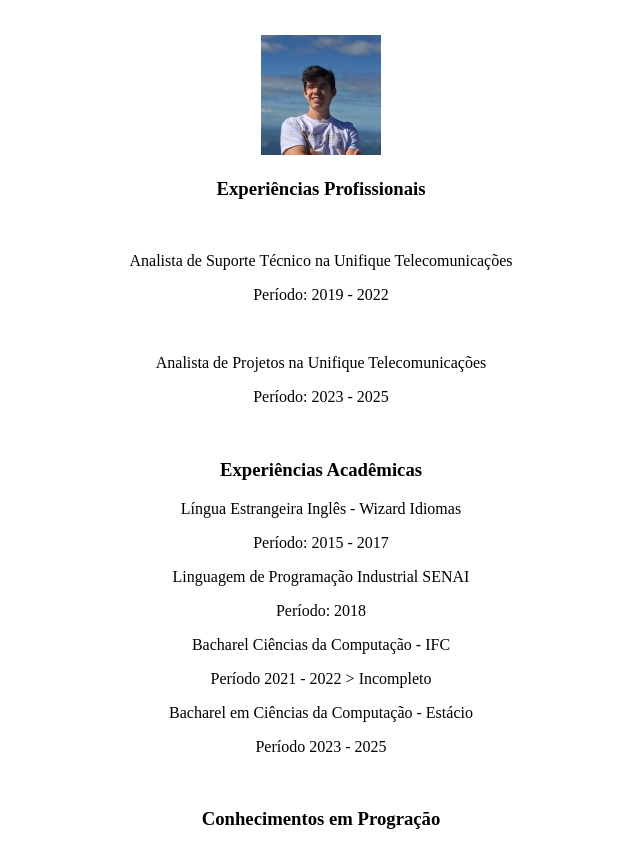
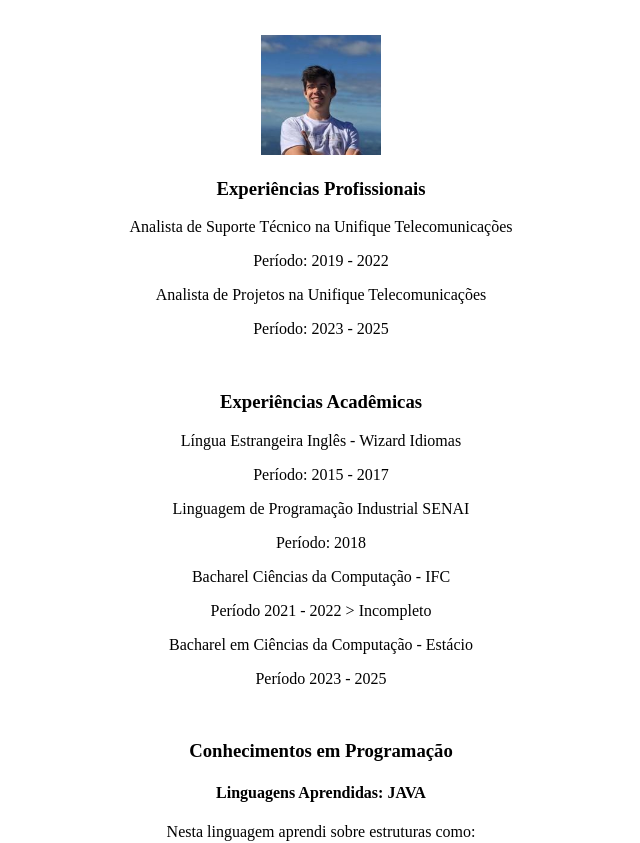
Before and after one commit to XandeBona/exercicioCurriculo, a plain HTML site: page index.html in a window 1280 px wide. Shown: the part 110-953 px from the top of the page, without its empty margins (319-959 px from the left). Drawn offline with Linux system fonts and the light colour scheme.

Commit message:
Curriculo atualizado

```diff
--- a/index.html
+++ b/index.html
@@ -13,12 +13,11 @@
     <h2>Alexandre Gabriel Bona</h2>
     <br>
     <img src="images/foto1.jpg" alt="Foto do Alexandre Gabriel Bona" width="120" class="foto">
+    <br>
 
     <h3>Experiências Profissionais</h3>
-    <br>
     <p>Analista de Suporte Técnico na Unifique Telecomunicações</p>
     <p>Período: 2019 - 2022</p>
-    <br>
     <p>Analista de Projetos na Unifique Telecomunicações</p>
     <p>Período: 2023 - 2025</p>
     <br>
@@ -34,7 +33,7 @@
     <p>Período 2023 - 2025</p>
     <br>
 
-    <h3>Conhecimentos em Progração</h3>
+    <h3>Conhecimentos em Programação</h3>
     <h4>Linguagens Aprendidas: JAVA</h4>
     <p>Nesta linguagem aprendi sobre estruturas como:</p>
     <ul>
```
